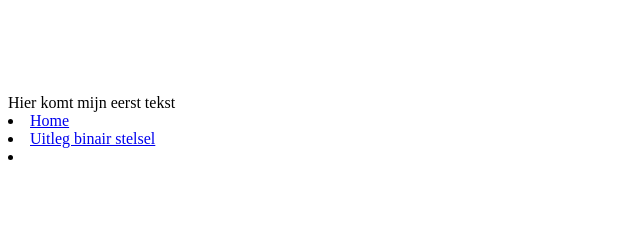
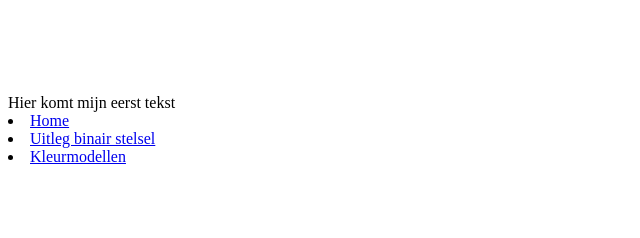
Before and after one commit to simasamet/simasamet.github.io, a plain HTML site: page index.html in a window 1280 px wide. Shown: the top 238 px of the page, without its empty margins (0-640 px from the left). Drawn offline with Linux system fonts and the light colour scheme.

Commit message:
even gecorrigeerd

```diff
--- a/index.html
+++ b/index.html
@@ -14,7 +14,7 @@
 
          <li><a href="index.html" >Home</a></li>
          <li><a href="binairstelsel.html">Uitleg binair stelsel</a>
-         <li><a href="kleurmodellen.html" alt="deze site is nog niet af"
+         <li><a href="kleurmodellen.html">Kleurmodellen</a></li>
 
         </body>
     </html>
```
